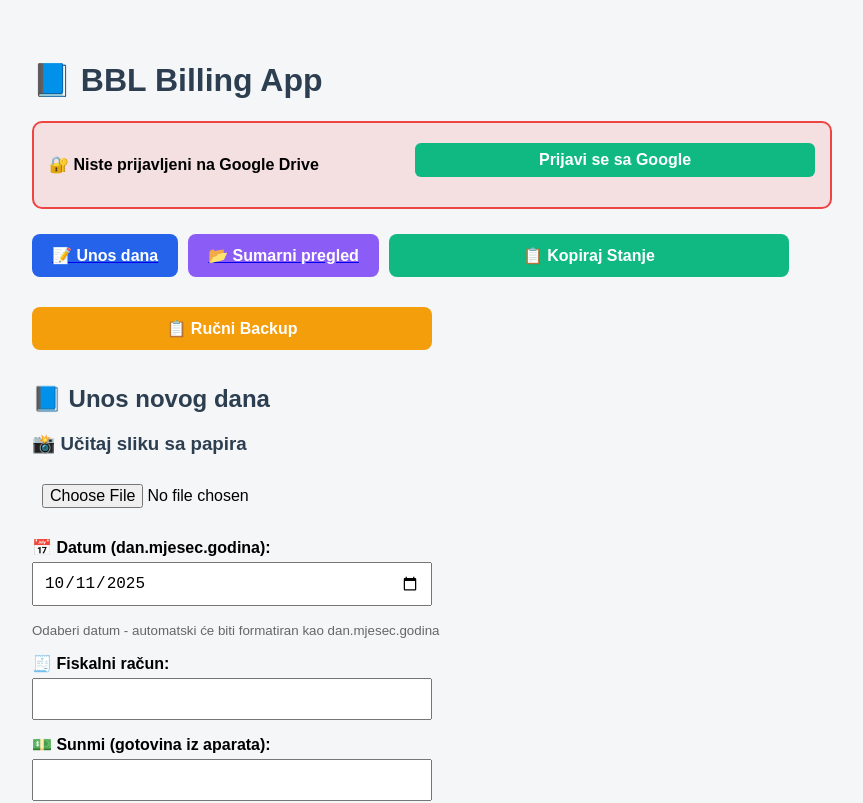
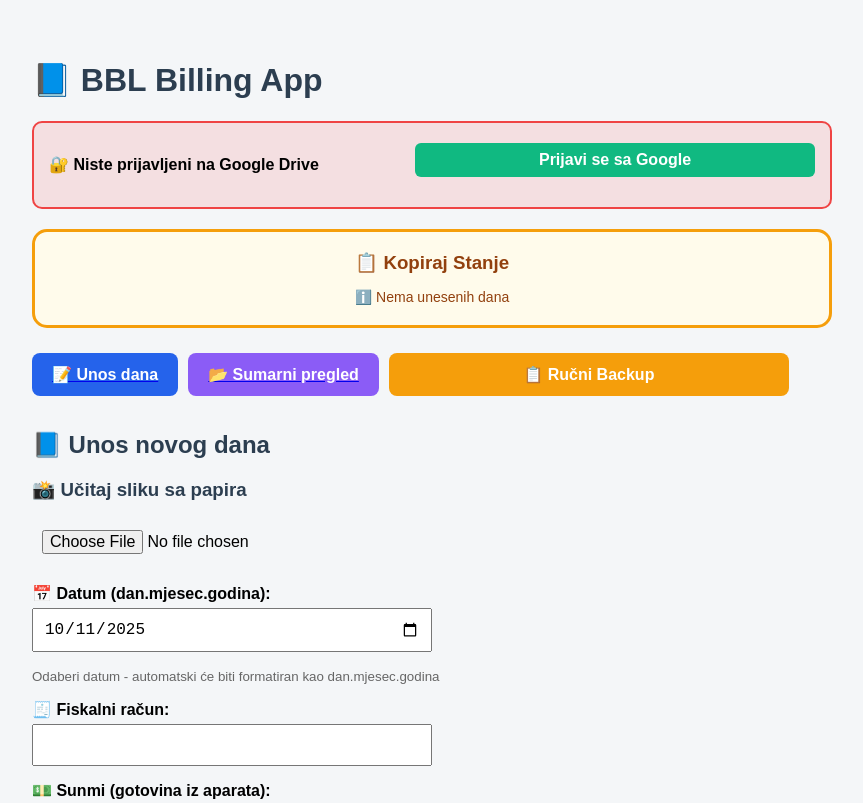
Before and after one commit to babaluu2025/bbl-final, a React (Create React App) app: page / in a window 1280 px wide. Shown: the top 803 px of the page, without its empty margins (208-1071 px from the left). Built offline with nearby package versions, Linux system fonts and the light colour scheme.

Commit message:
Update App.js

```diff
--- a/src/App.js
+++ b/src/App.js
@@ -204,6 +204,13 @@ function App() {
     }
   };
 
+  // Dobijanje trenutnog stanja za prikaz
+  const getCurrentCashState = () => {
+    if (days.length === 0) return 0;
+    const sortedDays = [...days].sort((a, b) => b.id - a.id);
+    return sortedDays[0]?.stanje || 0;
+  };
+
   return (
     <Router>
       <div style={{ padding: "20px", maxWidth: "800px", margin: "0 auto" }}>
@@ -307,6 +314,64 @@ function App() {
           )}
         </div>
 
+        {/* KOPIRAJ STANJE - REDIZAJNIRANO U KOCKU */}
+        <div style={{
+          marginBottom: '20px',
+          padding: '20px',
+          background: '#FFFBEB',
+          border: '3px solid #F59E0B',
+          borderRadius: '15px',
+          textAlign: 'center'
+        }}>
+          <h3 style={{ margin: '0 0 15px 0', color: '#92400E' }}>📋 Kopiraj Stanje</h3>
+
+          {days.length > 0 ? (
+            <>
+              <div style={{
+                fontSize: '28px',
+                fontWeight: 'bold',
+                color: '#D97706',
+                marginBottom: '15px'
+              }}>
+                {getCurrentCashState().toFixed(2)} €
+              </div>
+
+              <button
+                onClick={kopirajStanje}
+                style={{
+                  background: "#10B981",
+                  color: "white",
+                  border: "none",
+                  padding: "12px 25px",
+                  borderRadius: "8px",
+                  cursor: "pointer",
+                  fontWeight: 'bold',
+                  fontSize: '16px',
+                  width: '100%'
+                }}
+              >
+                📋 Kopiraj Stanje u Clipboard
+              </button>
+
+              <p style={{
+                margin: '10px 0 0 0',
+                fontSize: '12px',
+                color: '#92400E'
+              }}>
+                Poslednje stanje kase za prenos na sledeći dan
+              </p>
+            </>
+          ) : (
+            <p style={{
+              margin: '0',
+              color: '#92400E',
+              fontSize: '14px'
+            }}>
+              ℹ️ Nema unesenih dana
+            </p>
+          )}
+        </div>
+
         {/* Navigacija */}
         <div style={{ marginBottom: "20px", display: "flex", gap: "10px", flexWrap: "wrap" }}>
           <Link to="/">
@@ -335,23 +400,6 @@ function App() {
               📂 Sumarni pregled
             </button>
           </Link>
-
-          {/* DUGME ZA KOPIRANJE STANJA - DODATO */}
-          <button
-            onClick={kopirajStanje}
-            disabled={days.length === 0}
-            style={{
-              background: "#10B981",
-              color: "white",
-              border: "none",
-              padding: "12px 20px",
-              borderRadius: "8px",
-              cursor: "pointer",
-              fontWeight: 'bold'
-            }}
-          >
-            📋 Kopiraj Stanje
-          </button>
 
           {editingDay && (
             <button
```
